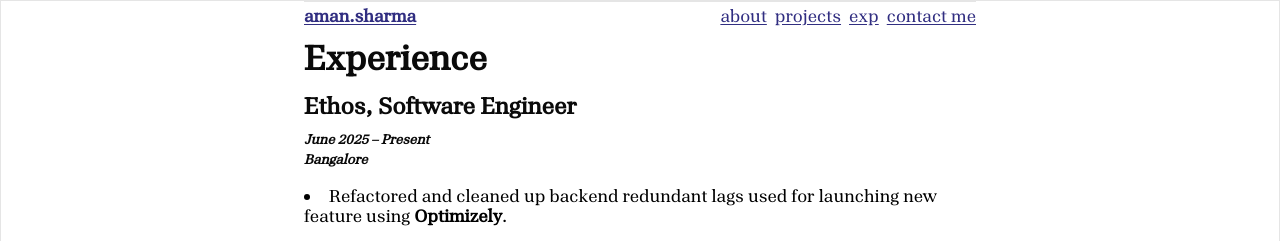
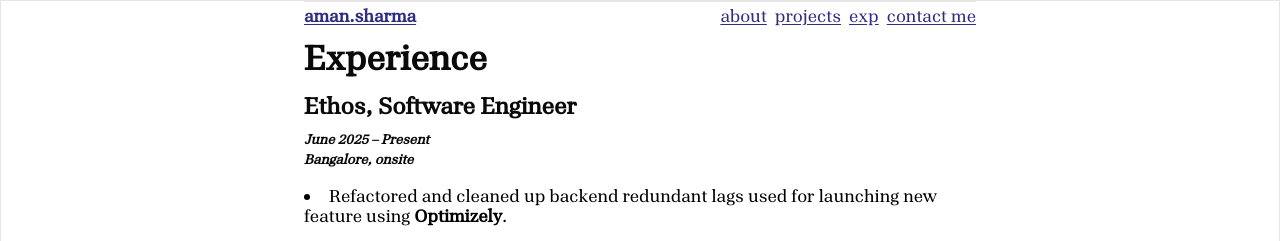
Before and after one commit to aman1117/portfolio, a Next.js app: page /experience in a window 1280 px wide. Shown: the top 241 px of the page. Built offline with nearby package versions, Linux system fonts and the light colour scheme.

Commit message:
update: Specify onsite work location for Ethos experience entry

```diff
--- a/app/experience/page.tsx
+++ b/app/experience/page.tsx
@@ -8,7 +8,7 @@ const ContactPage: React.FC = () => {
                 <div >
                     <h2 className="text-2xl font-semibold mb-2">Ethos, Software Engineer</h2>
                     <p className="text-sm italic"><strong>June 2025 – Present</strong></p>
-                    <p className="text-sm mb-4 italic"><strong>Bangalore</strong></p>
+                    <p className="text-sm mb-4 italic"><strong>Bangalore, onsite</strong></p>
                     <ul className="list-disc list-inside mt-2 space-y-1">
                         <li className="mb-2 text-black md:text-lg md:leading-5 leading-tight">
                             Refactored and cleaned up backend redundant lags used for launching new feature using <strong>Optimizely</strong>.
```
